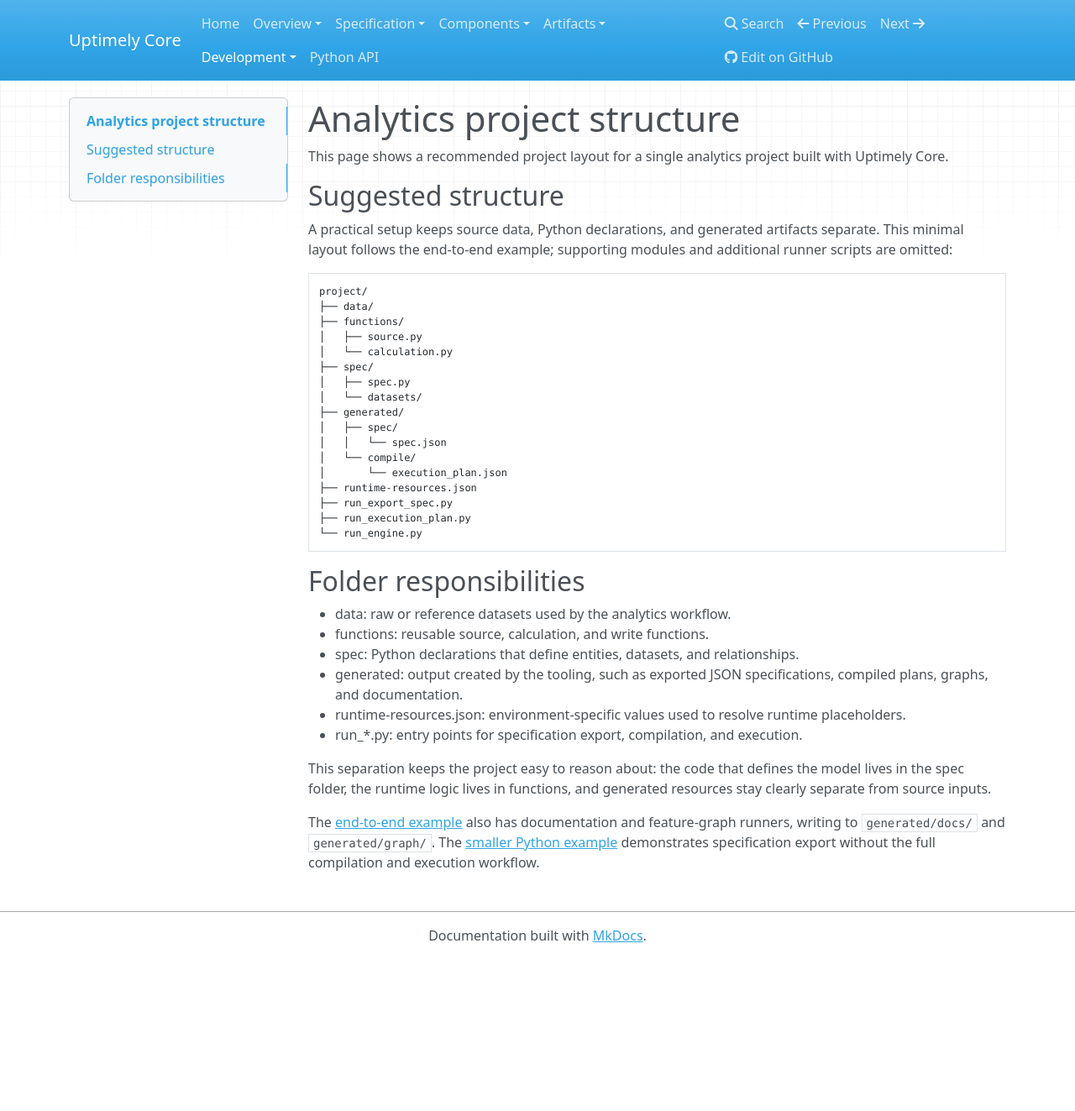
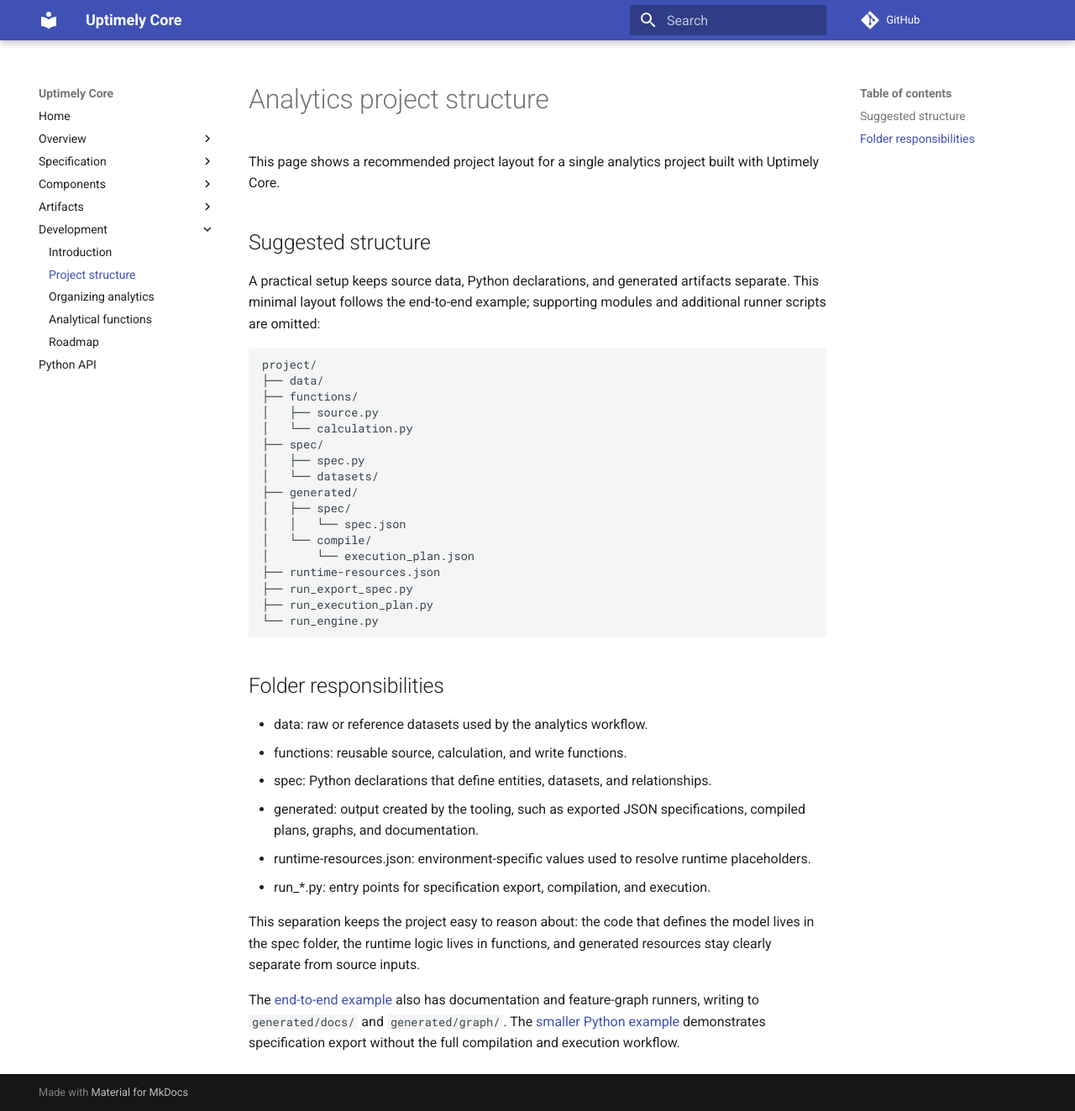
Before and after one commit to uptimely-ai/uptimely-core, an MkDocs documentation site: the page built from docs/development/project-structure.md, in a window 1280 px wide and 1323 px high. Shown: the whole window at 84% size. Built offline with MkDocs 1.6.1 and Material for MkDocs 9.7.7, drawn with Linux system fonts in a browser that asks for light colours; nearby versions of some CDN libraries; comment, search, counter and statistics services are not loaded.

Commit message:
Change to material UI in mkdocs

```diff
--- a/mkdocs.yml
+++ b/mkdocs.yml
@@ -7,7 +7,7 @@ strict: true
 watch: [src/uptimely]
 
 theme:
-  name: mkdocs
+  name: material
 
 plugins:
   - search
--- a/pyproject.toml
+++ b/pyproject.toml
@@ -52,6 +52,7 @@ optional = true
 
 [tool.poetry.group.docs.dependencies]
 mkdocs = ">=1.6,<2.0"
+mkdocs-material = ">=9.7,<10.0"
 mkdocstrings = { version = ">=1.0,<2.0", extras = ["python"] }
 
 [tool.poetry.scripts]
```
Also changed, not shown: CONTRIBUTING.md (+5 -3 lines), 1 other file.
